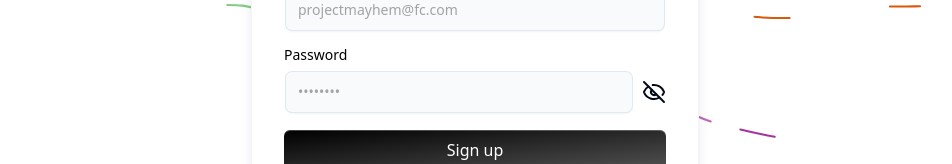
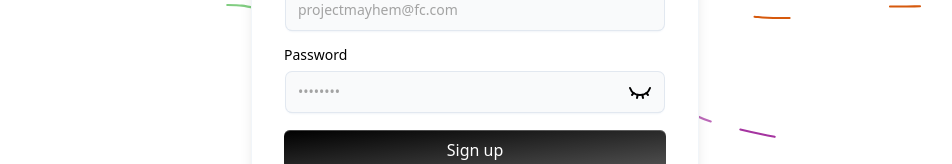
Before and after one commit to yashaswashukla/BlogPost, a React (Vite) app in the folder frontend/: page /signup in a window 1280 px wide. Shown: the part 359-523 px from the top of the page, without its empty margins (165-1117 px from the left). Built offline with nearby package versions, Linux system fonts and the light colour scheme.

Commit message:
Minor Feature added: Show password

```diff
--- a/frontend/src/components/SigninForm.tsx
+++ b/frontend/src/components/SigninForm.tsx
@@ -10,14 +10,12 @@ import { BACKEND_URL } from "../config";
 import axios from "axios";
 import { PulseLoader } from "react-spinners";
 import { useToast } from "../hooks/use-toast";
-import { Eye, EyeOff } from "lucide-react";
+import { PasswordInput } from "./ui/password-input";
 
 export function SigninForm() {
   const { toast } = useToast();
   const [error, setError] = useState(false);
   const [loading, setLoading] = useState(false);
-  const [show, setShow] = useState(false);
-  const [type, setType] = useState("password");
   const [postInputs, setPostInputs] = useState<signinInput>({
     email: "",
     password: "",
@@ -43,6 +41,7 @@ export function SigninForm() {
         throw new Error();
       }
     } catch (err) {
+      console.log(err);
       toast({
         variant: "destructive",
         title: "Uh oh! Something went wrong",
@@ -89,29 +88,13 @@ export function SigninForm() {
           </LabelInputContainer>
           <LabelInputContainer className="mb-4">
             <Label htmlFor="password">Password</Label>
-            <div className="grid grid-cols-12 items-center gap-x-2">
-              <div className="col-span-11">
-                <Input
-                  id="password"
-                  placeholder="••••••••"
-                  type={type}
-                  onChange={(e) =>
-                    setPostInputs({ ...postInputs, password: e.target.value })
-                  }
-                />
-              </div>
-              <button
-                className="col-span-1"
-                type="button"
-                onClick={() => {
-                  setShow(!show);
-                  if (type === "password") setType("text");
-                  else setType("password");
-                }}
-              >
-                {show ? <Eye /> : <EyeOff />}
-              </button>
-            </div>
+            <PasswordInput
+              id="password"
+              placeholder="••••••••"
+              onChange={(e) => {
+                setPostInputs({ ...postInputs, password: e.target.value });
+              }}
+            />
           </LabelInputContainer>
 
           <button
--- a/frontend/src/components/SignupForm.tsx
+++ b/frontend/src/components/SignupForm.tsx
@@ -1,6 +1,7 @@
 import React, { useState } from "react";
 import { Label } from "./ui/label";
 import { Input } from "./ui/input";
+import { PasswordInput } from "./ui/password-input";
 import { cn } from "../lib/utils";
 import { IconBrandGoogle } from "@tabler/icons-react";
 import { Link, useNavigate } from "react-router-dom";
@@ -10,14 +11,11 @@ import { BACKEND_URL } from "../config";
 import axios from "axios";
 import { PulseLoader } from "react-spinners";
 import { useToast } from "../hooks/use-toast";
-import { Eye, EyeOff } from "lucide-react";
 
 export function SignupForm() {
   const { toast } = useToast();
   const [error, setError] = useState(false);
   const [loading, setLoading] = useState(false);
-  const [show, setShow] = useState(false);
-  const [type, setType] = useState("password");
   const [postInputs, setPostInputs] = useState<signupInput>({
     email: "",
     name: "",
@@ -44,6 +42,7 @@ export function SignupForm() {
         throw new Error();
       }
     } catch (err) {
+      console.log(err);
       toast({
         variant: "destructive",
         title: "Uh oh! Something went wrong",
@@ -104,29 +103,13 @@ export function SignupForm() {
           </LabelInputContainer>
           <LabelInputContainer className="mb-4">
             <Label htmlFor="password">Password</Label>
-            <div className="grid grid-cols-12 items-center gap-x-2">
-              <div className="col-span-11">
-                <Input
+            <PasswordInput
               id="password"
               placeholder="••••••••"
-                  type={type}
               onChange={(e) =>
                 setPostInputs({ ...postInputs, password: e.target.value })
               }
             />
-              </div>
-              <button
-                className="col-span-1"
-                type="button"
-                onClick={() => {
-                  setShow(!show);
-                  if (type === "password") setType("text");
-                  else setType("password");
-                }}
-              >
-                {show ? <Eye /> : <EyeOff />}
-              </button>
-            </div>
           </LabelInputContainer>
 
           <button
--- a/frontend/src/components/ui/input.tsx
+++ b/frontend/src/components/ui/input.tsx
@@ -1,5 +1,4 @@
 // Input component extends from shadcnui - https://ui.shadcn.com/docs/components/input
-"use client";
 import * as React from "react";
 import { cn } from "../../lib/utils";
 import { useMotionTemplate, useMotionValue, motion } from "framer-motion";
--- /dev/null
+++ b/frontend/src/components/ui/password-input.tsx
@@ -0,0 +1,73 @@
+// Input component extends from shadcnui - https://ui.shadcn.com/docs/components/input
+import * as React from "react";
+import { cn } from "../../lib/utils";
+import { useMotionTemplate, useMotionValue, motion } from "framer-motion";
+import { Eye, EyeClosed } from "lucide-react";
+
+export interface InputProps
+  extends React.InputHTMLAttributes<HTMLInputElement> {}
+
+const PasswordInput = React.forwardRef<HTMLInputElement, InputProps>(
+  ({ className, ...props }, ref) => {
+    const radius = 200; // change this to increase the rdaius of the hover effect
+    const [visible, setVisible] = React.useState(false);
+
+    const mouseX = useMotionValue(0);
+    const mouseY = useMotionValue(0);
+
+    const [show, setShow] = React.useState(false);
+    const [type, setType] = React.useState("password");
+
+    function handleMouseMove({ currentTarget, clientX, clientY }: any) {
+      let { left, top } = currentTarget.getBoundingClientRect();
+
+      mouseX.set(clientX - left);
+      mouseY.set(clientY - top);
+    }
+    return (
+      <motion.div
+        style={{
+          background: useMotionTemplate`
+        radial-gradient(
+          ${visible ? radius + "px" : "0px"} circle at ${mouseX}px ${mouseY}px,
+          var(--blue-500),
+          transparent 80%
+        )
+      `,
+        }}
+        onMouseMove={handleMouseMove}
+        onMouseEnter={() => setVisible(true)}
+        onMouseLeave={() => setVisible(false)}
+        className="p-[2px] rounded-lg transition duration-300 group/input"
+      >
+        <div
+          className="flex h-10 gap-x-1 w-full border-none bg-gray-50 dark:bg-zinc-800 text-black dark:text-white shadow-input rounded-md px-3 py-2 text-sm  file:border-0 file:bg-transparent file:text-sm file:font-medium placeholder:text-neutral-400 dark:placeholder-text-neutral-600 focus-visible:outline-none focus-visible:ring-[2px]  focus-visible:ring-neutral-400 dark:focus-visible:ring-neutral-600 disabled:cursor-not-allowed disabled:opacity-50 dark:shadow-[0px_0px_1px_1px_var(--neutral-700)] group-hover/input:shadow-none transition duration-400
+        "
+        >
+          <input
+            type={type}
+            className={cn(
+              `w-full bg-gray-50 dark:bg-zinc-800 text-black dark:text-white placeholder:text-neutral-400 dark:placeholder-text-neutral-600 focus:outline-none`,
+              className
+            )}
+            ref={ref}
+            {...props}
+          />
+          <button
+            type="button"
+            onClick={() => {
+              setShow(!show);
+              if (type === "password") setType("text");
+              else setType("password");
+            }}
+          >
+            {show ? <Eye /> : <EyeClosed />}
+          </button>
+        </div>
+      </motion.div>
+    );
+  }
+);
+PasswordInput.displayName = "PasswordInput";
+
+export { PasswordInput };
```
Lines whose indentation alone changed are shown as unchanged.
